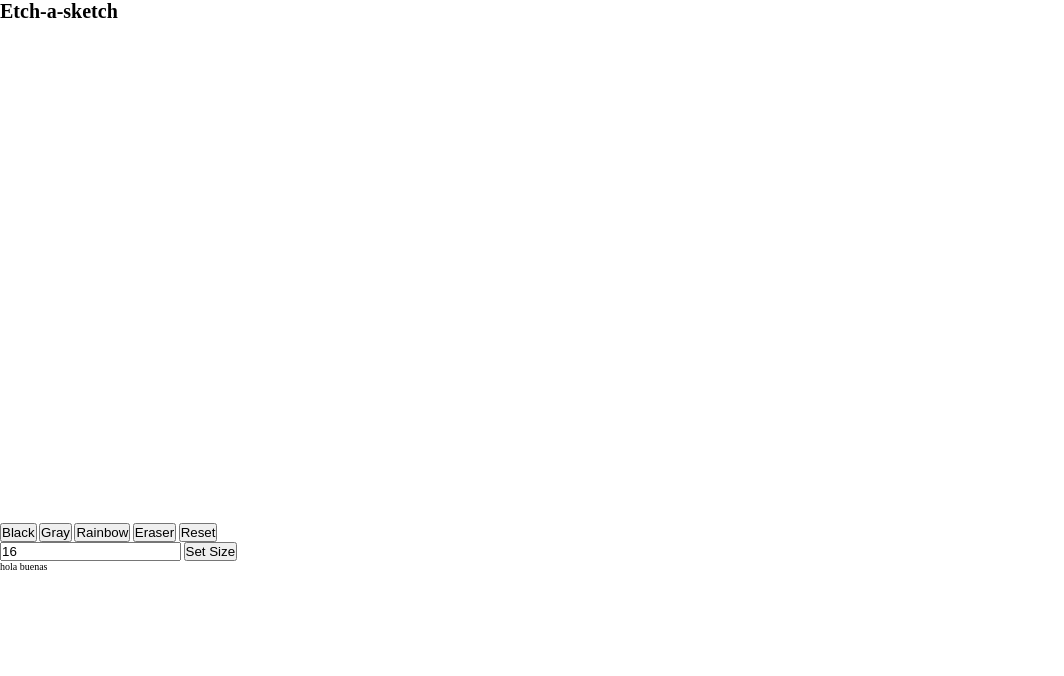
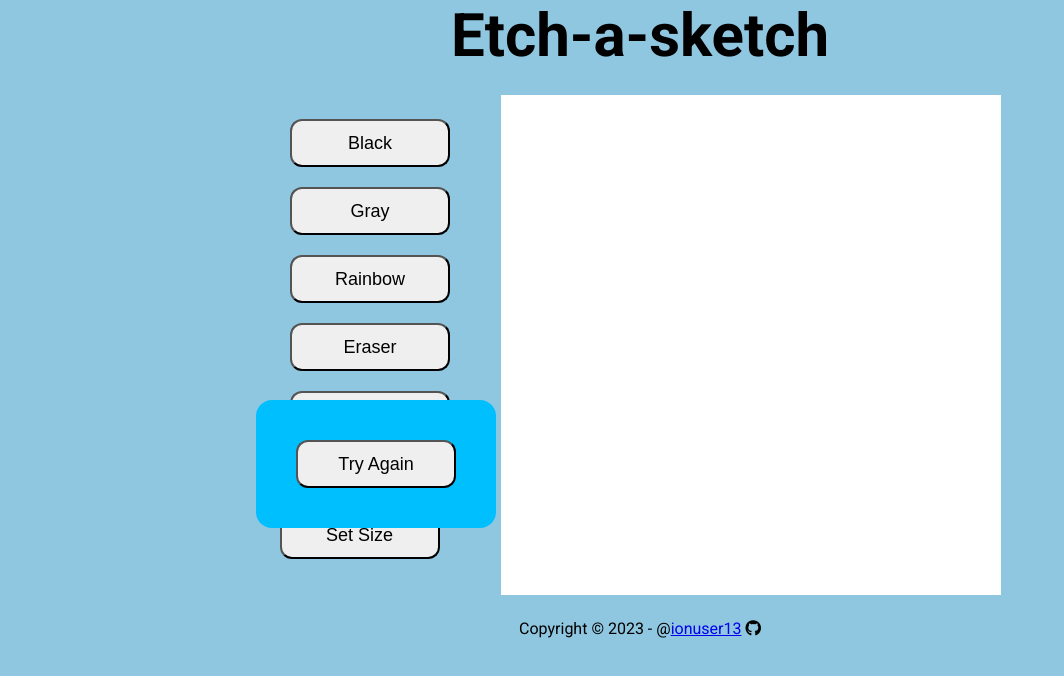
Before and after one commit to ionuser13/etch-a-sketch, a website: page index.html in a window 1280 px wide. Shown: the whole page, without its empty margins (0-1064 px from the left). Drawn offline with Linux system fonts and the light colour scheme.

Commit message:
warning panel and footer

```diff
--- a/index.html
+++ b/index.html
@@ -5,6 +5,10 @@
     <meta http-equiv="X-UA-Compatible" content="IE=edge">
     <meta name="viewport" content="width=device-width, initial-scale=1.0">
     <link rel="stylesheet" href="./src/styles/styles.css">
+    <link rel="preconnect" href="https://fonts.googleapis.com">
+    <link rel="preconnect" href="https://fonts.gstatic.com" crossorigin="">
+    <link href="https://fonts.googleapis.com/css2?family=Roboto:wght@400;700&amp;display=swap" rel="stylesheet">
+    <script src="https://kit.fontawesome.com/58afabde18.js" crossorigin="anonymous"></script>
     <title>Etch-a-sketch</title>
 </head>
 <body>
@@ -14,21 +18,30 @@
     <main>
         <div class="grid-container"></div>
         <div class="buttons-container">
-            <button onclick="changeColor('black')">Black</button>
-            <button onclick="changeColor('gray')"">Gray</button>
-            <button onclick="changeColor('rainbow')"">Rainbow</button>
-            <button onclick="changeColor('white')">Eraser</button>
-            <button onclick="resetGrid()">Reset</button>
-        </div>
-        <div>
-            <input type="text" placeholder="Size of Board" value="16" onchange="changeSize(this.value)" name="" id="">
-            <button>Set Size</button>
+            <button class="color-button" onclick="changeColor('black')">Black</button>
+            <button class="color-button" onclick="changeColor('gray')"">Gray</button>
+            <button class="color-button"  onclick="changeColor('rainbow')"">Rainbow</button>
+            <button class="color-button" onclick="changeColor('white')">Eraser</button>
+            <button class="color-button" onclick="resetGrid()">Reset</button>
+            <div class="size-input">
+                <input type="number" placeholder="Size of Board" value="" onchange="changeSize(this.value)" name="size" id="size">
+                <button class="color-button">Set Size</button>
+            </div>
         </div>
         <div class="error">
-            hola buenas
+            <div class="block"></div>
+            <p class="error-text"></p>
+            <button class="color-button">Try Again</button>
         </div>
     </main>
-    <footer></footer>
+    <footer>
+        <p>Copyright ©
+            <script>
+                document.write(new Date().getFullYear())
+            </script>
+            - @<span class="link-container"><a href="https://github.com/ionuser13" target="_blank" class="link">ionuser13</a> <i class="fa-brands fa-github"></i></span>
+        </p>
+    </footer>
     <script defer src="./src/js/index.js"></script>
 </body>
 </html>
--- a/src/js/index.js
+++ b/src/js/index.js
@@ -1,4 +1,5 @@
-const errorPanel = document.querySelector(".error")
+const errorPanel = document.querySelector(".error");
+const errorText = document.querySelector(".error-text");
 let currentColor = "black";
 let gridStatus = false;
 let gridContainer = document.querySelector(".grid-container");
@@ -11,7 +12,7 @@ function populate(size) {
         let cell = document.createElement("div");
         cell.style.backgroundColor = "whte";
         cell.classList.add("cell");
-        cell.addEventListener("mouseover", colorCell)
+        cell.addEventListener("mouseover", colorCell);
         gridContainer.insertAdjacentElement("beforeend", cell)
     }
 }
@@ -23,16 +24,18 @@ function changeSize(input) {
         populate(input)
     }
     else if (input < 0) {
+        errorPanel.classList.remove("none");
         errorPanel.innerText = "We haven't invented negative areas yet";
     }
     else {
+        errorPanel.classList.remove("none");
         errorPanel.innerText = "Maximun number of cells reached"
     }
 }
-gridContainer.addEventListener("mousedown", () => {
+window.addEventListener("mousedown", () => {
     gridStatus = true
 })
-gridContainer.addEventListener("mouseup", () => {
+window.addEventListener("mouseup", () => {
     gridStatus = false;
 })
 function colorCell() {
@@ -43,7 +46,8 @@ function colorCell() {
 }
 
 function changeColor(color) {
-    currentColor = color
+    currentColor = color;
+    this.style.backgroundColor = "black";
 }
 
 function resetGrid() {
--- a/src/styles/styles.css
+++ b/src/styles/styles.css
@@ -3,14 +3,92 @@
     padding: 0;
     margin: 0;
 }
+html {
+    font-size: 62.5%;
+}
 body {
-    font-size: 62.5%;;
+    display: flex;
+    flex-direction: column;
+    justify-content: center;
+    align-items: center;
+    gap: 24px;
+    font-family: Roboto;
+    background-color: #8FC6E0;
+}
+.title {
+    font-size: 3rem;
+}
+main {
+    display: flex;
+    flex-direction: row-reverse;
+    gap: 40px;
 }
 .grid-container {
     display: grid;
     width: 500px;
     height: 500px;
+    background-color: #FFFFFF;
+}
+.buttons-container {
+    display: flex;
+    flex-direction: column;
+    justify-content: center;
+    align-items: center;
+    gap: 20px;
+}
+.color-button {
+    width: 160px;
+    height: 48px;
+    border-radius: 12px;
+    font-size: large;
+    cursor: pointer;
+    transition: .2s;
+}
+.color-button:hover {
+    transform: scale(1.05);
+}
+.size-input {
+    display: flex;
+    flex-direction: column;
+    margin: 12px 0;
+}
+#size {
+    margin-bottom: 12px;
+    height: 28px
+}
+.error {
+    display: flex;
+    flex-direction: column;
+    justify-content: center;
+    align-items: center;
+    background-color: deepskyblue;
+    padding: 40px;
+    border-radius: 16px;
+    position: absolute;
+    top: 50%;
+    left: 20%;
+}
+footer {
+    font-size: 16px;
 }
 .none {
     display: none;
 }
+@media (max-width: 650px){
+    .grid-container {
+        width: 300px;
+        height: 300px;
+    }
+    main {
+        flex-direction: column;
+    }
+    .title {
+        font-size: 2.4rem;
+    }
+}
+@media (min-width: 650px) and (max-width: 850px) {
+    .grid-container {
+        width: 400px;
+        height: 400px;
+    }
+}
```
